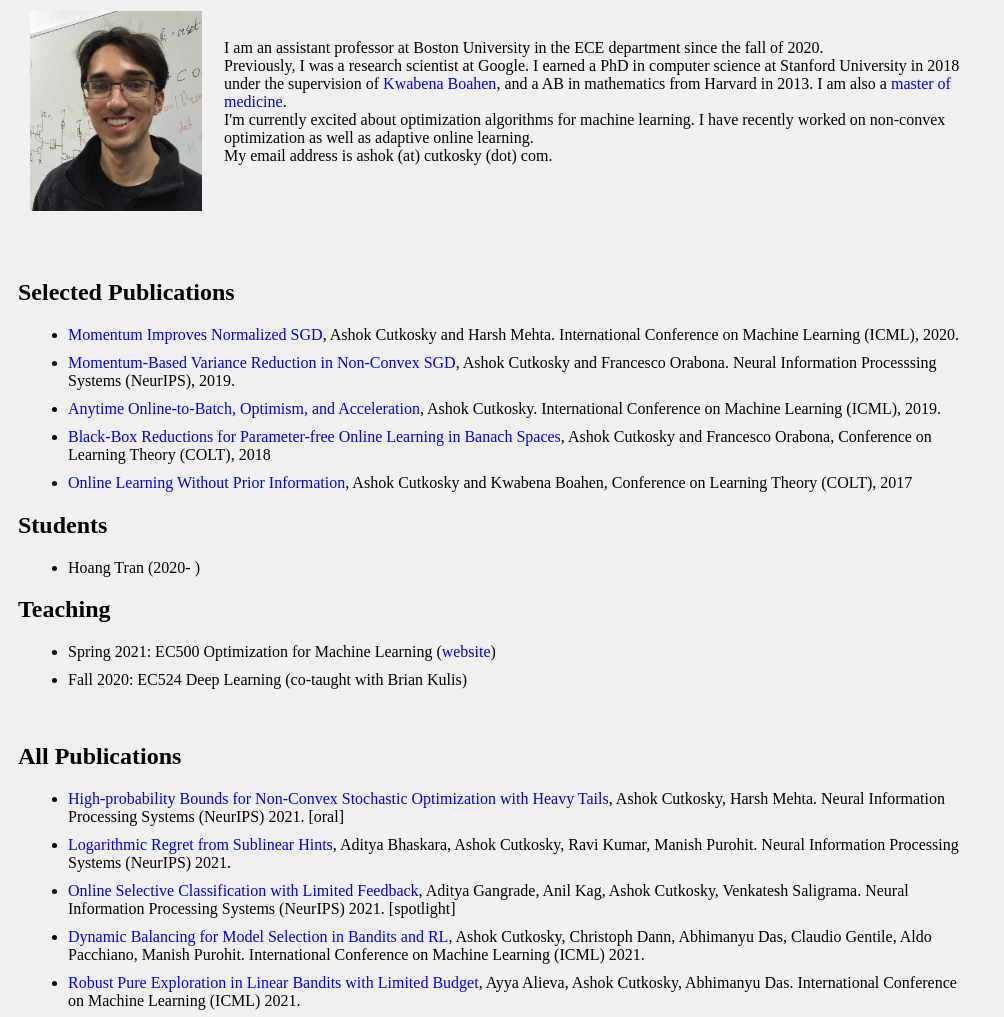
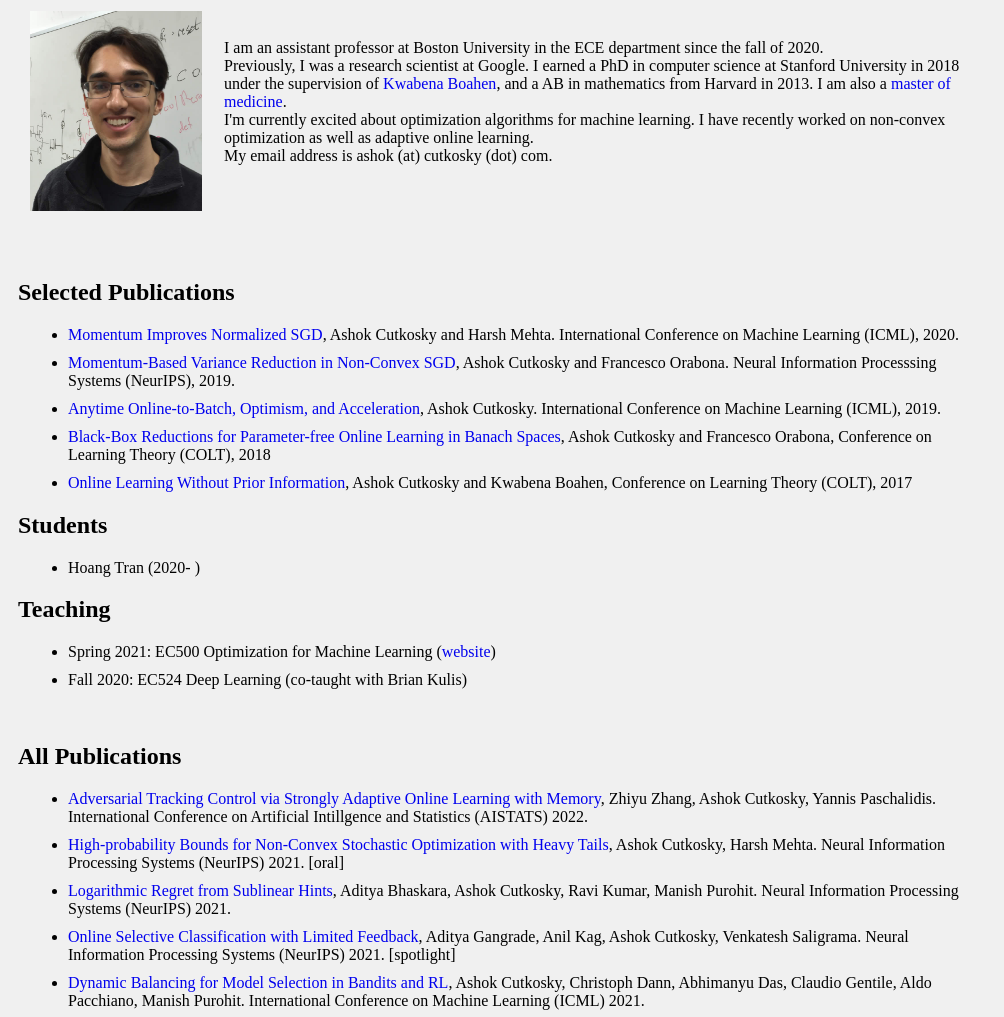
Before and after one commit to acutkosky/acutkosky.github.io, a plain HTML site: page index.html in a window 1280 px wide. Shown: the part 58-1075 px from the top of the page, without its empty margins (0-1004 px from the left). Drawn offline with Linux system fonts and the light colour scheme.

Commit message:
add aistats paper

```diff
--- a/index.html
+++ b/index.html
@@ -63,6 +63,7 @@ My email address is ashok (at) cutkosky (dot) com.
 <br>
 <h2>All Publications</h2>
 <ul>
+    <li><a href=https://arxiv.org/abs/2102.01623>Adversarial Tracking Control via Strongly Adaptive Online Learning with Memory</a>, Zhiyu Zhang, Ashok Cutkosky, Yannis Paschalidis. International Conference on Artificial Intillgence and Statistics (AISTATS) 2022.</li>
     <li><a href=https://arxiv.org/abs/2106.14343>High-probability Bounds for Non-Convex Stochastic Optimization with Heavy Tails</a>, Ashok Cutkosky, Harsh Mehta. Neural Information Processing Systems (NeurIPS) 2021. [oral]</li>
     <li><a href=https://arxiv.org/abs/2111.05257>Logarithmic Regret from Sublinear Hints</a>, Aditya Bhaskara, Ashok Cutkosky, Ravi Kumar, Manish Purohit. Neural Information Processing Systems (NeurIPS) 2021.</li>
     <li><a href=https://arxiv.org/abs/2110.14243>Online Selective Classification with Limited Feedback</a>, Aditya Gangrade, Anil Kag, Ashok Cutkosky, Venkatesh Saligrama. Neural Information Processing Systems (NeurIPS) 2021. [spotlight]</li>
```
